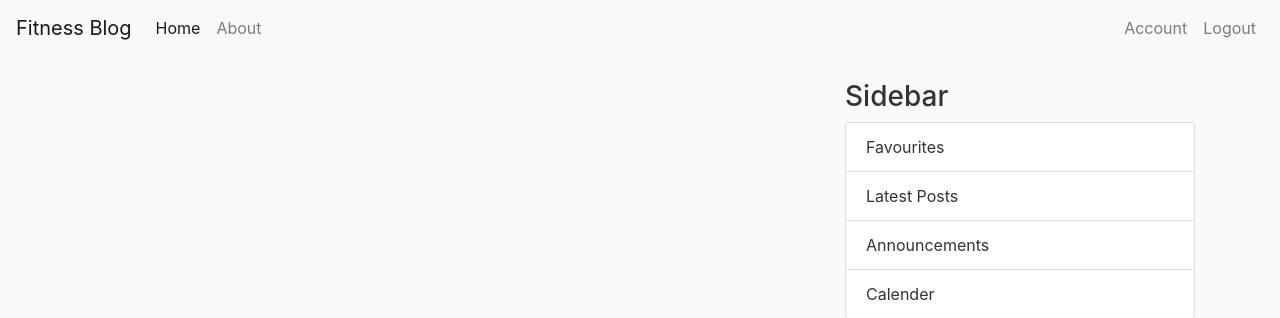
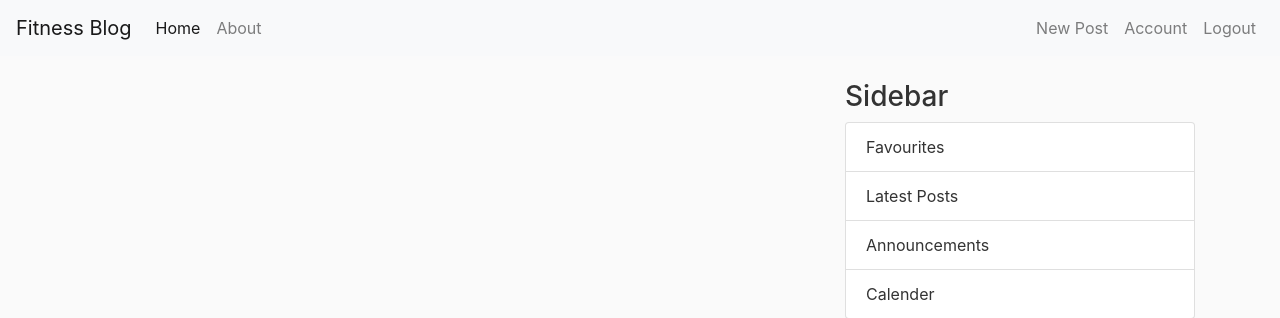
Before and after one commit to NamugumyaSandra/Fitness_Blog, a Flask app: page /home in a window 1280 px wide. Shown: the top 318 px of the page. Run offline with Flask 2, Linux system fonts and the light colour scheme; the visitor is signed in with stand-in values (Sample User, id 1); data that the repository does not hold is empty; some libraries are stand-ins or nearby versions.

Commit message:
Modify the layout and home templates.

```diff
--- a/fitness/templates/home.html
+++ b/fitness/templates/home.html
@@ -1,14 +1,15 @@
 {% extends 'layout.html' %}
 {% block content %}
     {% for post in posts %}
-        <article class="media content-section"></article>
+        <article class="media content-section">
             <div class="card border-secondary mb-3" style="max-width: 40rem;">
+                <img class='rounded-circle' src="{{ url_for('static', filename='profile_pics/'+ post.author.image_file)}}">
                 <div class="card-header">
-                    <a class="mb-2" href="#">{{ post.author  }}</a>
-                    <small class="pull-right">{{ post.date }}</small>
+                    <a class="mb-2" href="#">{{ post.author.username  }}</a>
+                    <small class="pull-right">{{ post.date.strftime('%y-%m-%d') }}</small>
                 </div>
                 <div class="card-body">
-                    <h4><a class="card-title" href="#">{{ post.title }}</a></h4>
+                    <h4><a class="card-title" href="{{ url_for('post', post_id=post.id)}}">{{ post.title }}</a></h4>
                     <p class="card-text">{{ post.content }}</p>
                 </div>
             </div>
--- a/fitness/templates/layout.html
+++ b/fitness/templates/layout.html
@@ -33,6 +33,7 @@
                 </ul>
                 <div class="navbar-nav justify-content-end">
                     {% if current_user.is_authenticated %}
+                        <a class="nav-item nav-link" href="{{ url_for('new_post')}}">New Post</a>
                         <a class="nav-item nav-link" href="{{ url_for('account')}}">Account</a>
                         <a class="nav-item nav-link" href="{{ url_for('logout')}}">Logout</a>
                     {% else %}
```
